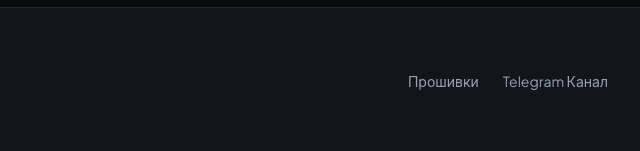
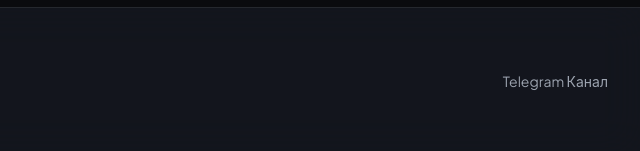
Before and after one commit to wectazz/tengeos, a plain HTML site: page index.html in a window 1280 px wide. Shown: the part 1164-1315 px from the top of the page, 640-1280 px from the left. Drawn offline with Linux system fonts and the light colour scheme.

Commit message:
Delete roms button and add link for tg

```diff
--- a/index.html
+++ b/index.html
@@ -191,8 +191,7 @@
         <p class="footer-desc">Разработано @wectazz. Все прошивки протестированы на стабильность работы в реальных условиях.</p>
       </div>
       <div class="footer-links">
-        <a href="#device/poco-x6-pro" class="footer-link">Прошивки</a>
-        <a href="https://t.me" target="_blank" rel="noopener" class="footer-link">Telegram Канал</a>
+        <a href="https://t.me/TengeOS_Roms" target="_blank" rel="noopener" class="footer-link">Telegram Канал</a>
       </div>
     </div>
   </footer>
```
